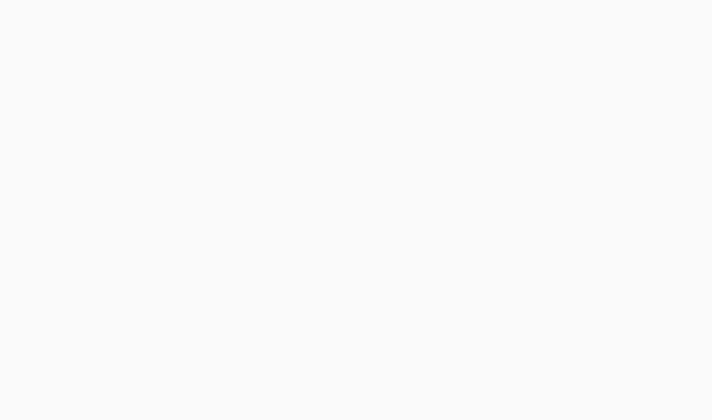
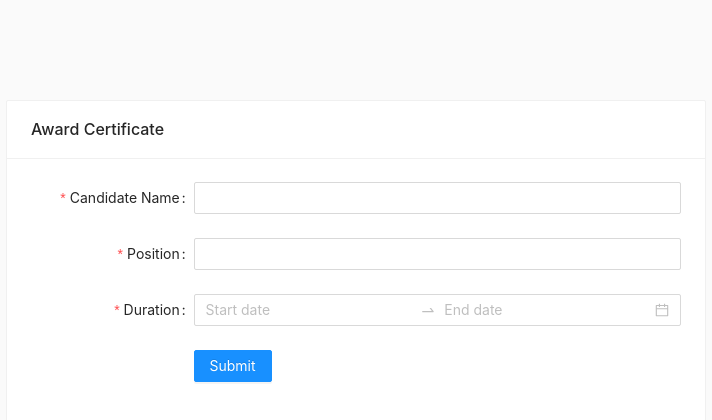
Before and after one commit to Ahmed067Abdullah/certificate-verifier-Solidity-MERN, a React (Create React App) app in the folder client/: page /award-certificate in a window 1280 px wide. Shown: the top 420 px of the page, without its empty margins (284-996 px from the left). Built offline with nearby package versions, Linux system fonts and the light colour scheme.

Commit message:
award certificate UI done

```diff
--- a/client/src/App.js
+++ b/client/src/App.js
@@ -2,6 +2,7 @@
 import { BrowserRouter as Router, Route, Switch } from "react-router-dom";
 import ViewCertificate from './containers/view-certificate/ViewCertificate';
 import RegisterCompany from './containers/register-company/RegisterCompany';
+import AwardCertificate from './containers/award-certificate/AwardCertificate';
 import './App.css';
 
 const App = () => {
@@ -11,6 +12,7 @@
         <Switch>
           <Route path="/view-certificate" component={ViewCertificate} />
           <Route path="/register-company" component={RegisterCompany} />
+          <Route path="/award-certificate" component={AwardCertificate} />
         </Switch>
       </div>
     </Router>
--- /dev/null
+++ b/client/src/containers/award-certificate/AwardCertificate.js
@@ -0,0 +1,85 @@
+import React from 'react';
+import { Form, Input, Button, Card, DatePicker } from 'antd';
+import stylesheet from './AwardCertificate.styles';
+
+const requiredRule = {
+  required: true,
+  message: 'This field is required!',
+};
+
+const AwardCertificate = () => {
+  const onFinish = values => {
+    console.log('Success:', values);
+  };
+
+  const onFinishFailed = errorInfo => {
+    console.log('Failed:', errorInfo);
+  };
+
+  const formFields = [
+    {
+      label: 'Candidate Name',
+      name: 'candidateName',
+      rules: [requiredRule]
+    },
+    {
+      label: 'Position',
+      name: 'position',
+      rules: [requiredRule],
+    },
+    {
+      label: 'Duration',
+      name: 'duration',
+      rules: [requiredRule],
+      type: 'date'
+    }
+  ];
+
+  const layout = {
+    labelCol: { span: 6 },
+    wrapperCol: { span: 24 },
+  };
+
+  const tailLayout = {
+    wrapperCol: { offset: 6, span: 24 },
+  };
+
+  const classes = stylesheet();
+
+  return (
+    <div>
+      <Card
+        className={classes['register-company-card']}
+        title="Award Certificate">
+        <Form
+          {...layout}
+          name="register-comapny"
+          onFinish={onFinish}
+          onFinishFailed={onFinishFailed}
+        >
+          {formFields.map(field => <Form.Item
+            key={field.name}
+            label={field.label}
+            name={field.name}
+            rules={field.rules}
+          >
+            {field.type === 'date'
+              ? <DatePicker.RangePicker style={{ width: '100%' }} />
+              : <Input />}
+          </Form.Item>)}
+          {/* <SketchPicker
+          onChange={e => console.log(e)}
+          onChangeComplete={handleChangeComplete}
+        /> */}
+          <Form.Item {...tailLayout}>
+            <Button type="primary" htmlType="submit">
+              Submit
+            </Button>
+          </Form.Item>
+        </Form>
+      </Card>
+    </div>
+  )
+}
+
+export default AwardCertificate;
--- /dev/null
+++ b/client/src/containers/award-certificate/AwardCertificate.styles.js
@@ -0,0 +1,9 @@
+import { createUseStyles } from 'react-jss';
+
+const styles = {
+  'register-company-card': {
+    width: 700, margin: '100px auto 0'
+  }
+}
+
+export default createUseStyles(styles);
```
